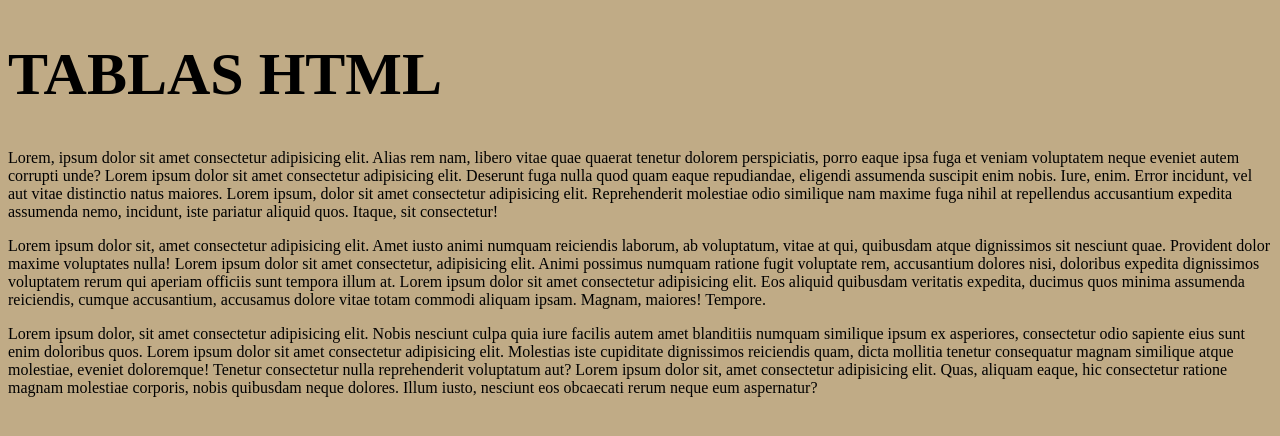
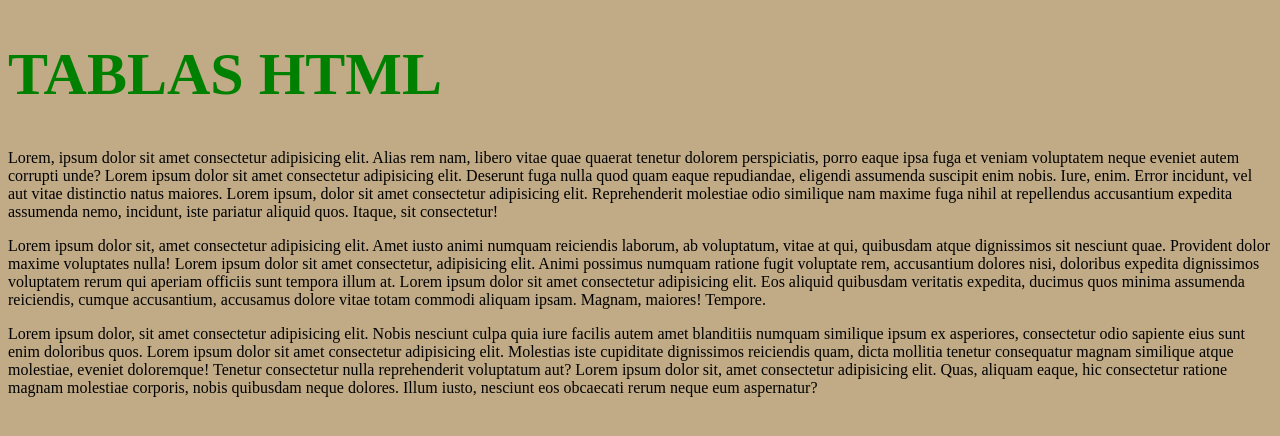
Before and after one commit to JOALAGUDELO/claseCSS, a plain HTML site: page pagina1.html in a window 1280 px wide. Drawn offline with Linux system fonts and the light colour scheme.

Commit message:
se crea pagina1

```diff
--- a/estilos.css
+++ b/estilos.css
@@ -20,3 +20,11 @@ h3 {
 body {
     background: rgb(192, 171, 134);
 }
+
+.header_pagina1 {
+    color: green;
+}
+
+.header_index {
+    color: blue;
+}
--- a/clase_5_marzo.html
+++ b/pagina1.html
@@ -7,7 +7,7 @@
     <link rel="stylesheet" href="estilos.css">
 </head>
 <body>
-    <header>
+    <header class="header_pagina1">
         <H1>TABLAS HTML</H1>
         <a href="index.html"></a>
     </header>
```
Also changed, not shown: index.html (+2 -2 lines).
